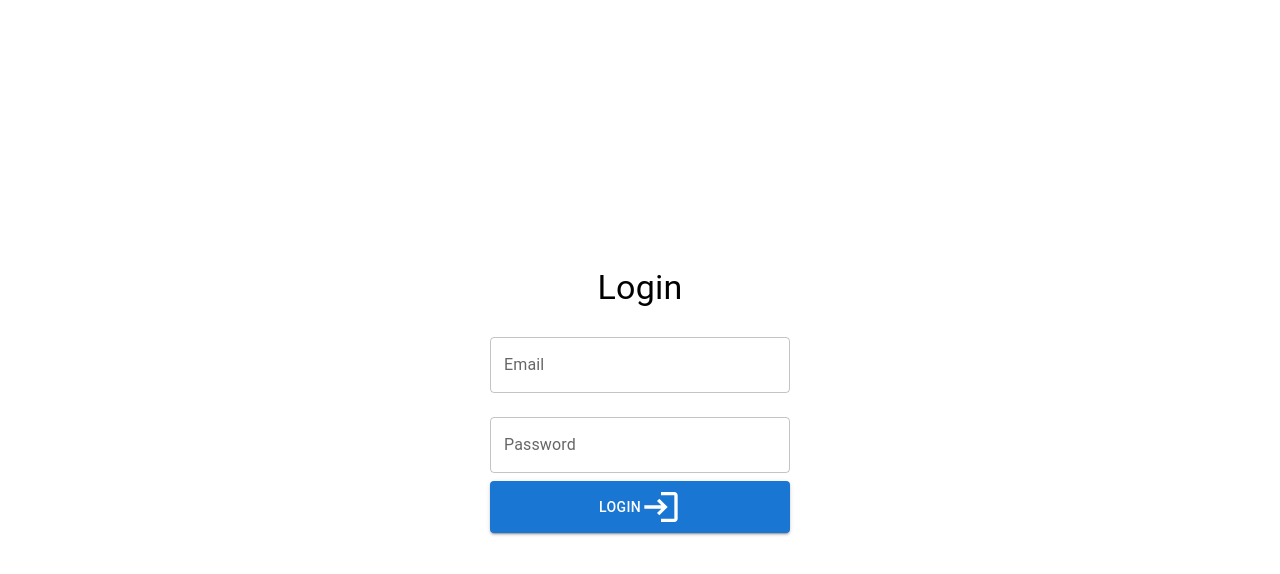
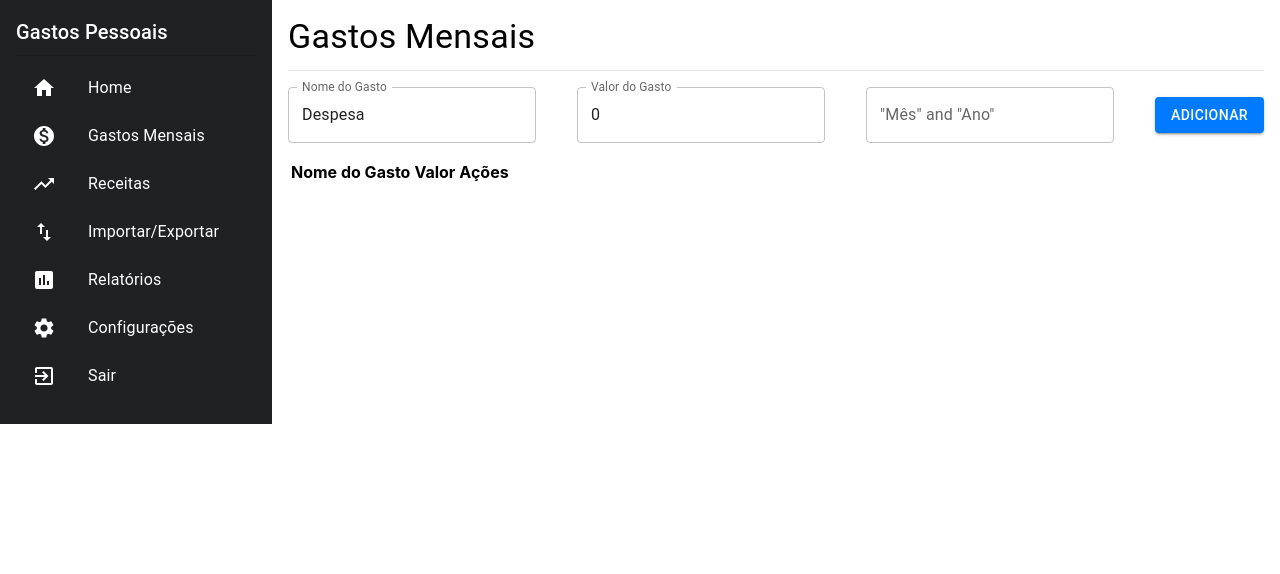
Before and after one commit to gabrielguedesflores/personal-finances, a React (Create React App) app: page /gastos-mensais in a window 1280 px wide. Before the commit this address led to /. Shown: the top 574 px of the page. Built offline with nearby package versions, Linux system fonts and the light colour scheme.

Commit message:
feat: criando MonthlyExpenses com cards

```diff
--- a/package.json
+++ b/package.json
@@ -7,8 +7,7 @@
     "@emotion/react": "^11.11.1",
     "@emotion/styled": "^11.11.0",
     "@mui/icons-material": "^5.14.0",
-    "@mui/lab": "^5.0.0-alpha.137",
-    "@mui/material": "^5.14.0",
+    "@mui/material": "^5.14.1",
     "@mui/x-date-pickers": "^6.10.1",
     "@testing-library/jest-dom": "^5.17.0",
     "@testing-library/react": "^13.4.0",
@@ -17,6 +16,7 @@
     "@types/node": "^16.18.38",
     "@types/react": "^18.2.15",
     "@types/react-dom": "^18.2.7",
+    "moment": "^2.29.4",
     "react": "^18.2.0",
     "react-dom": "^18.2.0",
     "react-router-dom": "^6.14.2",
--- a/src/App.tsx
+++ b/src/App.tsx
@@ -10,7 +10,7 @@ import Reports from './pages/Reports';
 import Config from './pages/Config';
 
 const App: React.FC = () => {
-  const [isLoggedIn, setIsLoggedIn] = useState(false);
+  const [isLoggedIn, setIsLoggedIn] = useState(true);
 
   return (
     <Router>
--- a/src/pages/MonthlyExpenses.tsx
+++ b/src/pages/MonthlyExpenses.tsx
@@ -1,26 +1,56 @@
 import * as React from 'react';
 import Sidebar from '../components/Sidebar/Sidebar';
-import { Box, Typography, Divider, List, ListItem, ListItemIcon, ListItemText, TextField, Button, Paper, TextFieldProps } from '@mui/material';
+import { Box, Typography, Divider, TextField, Button, Paper } from '@mui/material';
 import { AccountBalanceWallet, AttachMoney, CreditCard, LocalAtm } from '@mui/icons-material';
-import { DatePicker } from '@mui/lab';
+import { DatePicker } from '@mui/x-date-pickers';
+import { LocalizationProvider } from '@mui/x-date-pickers';
+import { AdapterMoment } from '@mui/x-date-pickers/AdapterMoment'
 
 const MonthlyExpenses: React.FC = () => {
   const [selectedMonth, setSelectedMonth] = React.useState<Date | null>(null);
-  const [monthlyExpenses, setMonthlyExpenses] = React.useState<number[]>([]);
+  const [monthlyExpenses, setMonthlyExpenses] = React.useState<{ id: number; name: string; value: number; month: Date }[]>([]);
   const [amountInputValue, setAmountInputValue] = React.useState<number>(0);
+  const [expenseName, setExpenseName] = React.useState<string>('Despesa');
+  const nextIdRef = React.useRef(1);
 
-  const handleAddExpense = (amount: number) => {
-    setMonthlyExpenses([...monthlyExpenses, amount]);
+  const handleAddExpense = () => {
+    if (amountInputValue <= 0 || !selectedMonth || !expenseName) {
+      alert('Preencha todos os campo');
+      return false;
+    }
+
+    const newExpense = {
+      id: nextIdRef.current,
+      name: expenseName,
+      value: amountInputValue,
+      month: new Date(selectedMonth)
+    };
+
+    setMonthlyExpenses([...monthlyExpenses, newExpense]);
+    setAmountInputValue(0);
+    setExpenseName('');
+    nextIdRef.current += 1;
+  };
+
+  const handleEditExpense = (index: number, newValue: number) => {
+    const updatedExpenses = [...monthlyExpenses];
+    updatedExpenses[index].value = newValue;
+    setMonthlyExpenses(updatedExpenses);
+  };
+
+  const handleDeleteExpense = (index: number) => {
+    const updatedExpenses = [...monthlyExpenses];
+    updatedExpenses.splice(index, 1);
+    setMonthlyExpenses(updatedExpenses);
   };
 
   const filteredExpenses = monthlyExpenses.filter((expense) => {
-    if (!selectedMonth) return true;
-    const expenseMonth = new Date(expense).getMonth();
-    const selectedMonthValue = selectedMonth.getMonth();
-    return expenseMonth === selectedMonthValue;
+    if (selectedMonth) return true;
   });
 
+
   return (
+    <LocalizationProvider dateAdapter={AdapterMoment}>
       <Box sx={{ display: 'flex' }}>
         <Sidebar />
         <Box sx={{ flex: 1, padding: 2 }}>
@@ -28,38 +58,55 @@ const MonthlyExpenses: React.FC = () => {
             Gastos Mensais
           </Typography>
           <Divider />
-        <DatePicker
-          label="Selecione o mês"
-          value={selectedMonth}
-          onChange={(newValue : Date | null) => setSelectedMonth(newValue)}
-          renderInput={(params: TextFieldProps) => <TextField {...params} />}
+          <Box sx={{ display: 'flex', justifyContent: 'space-between', alignItems: 'center', mt: 2 }}>
+            <TextField
+              label="Nome do Gasto"
+              value={expenseName}
+              onChange={(e) => setExpenseName(e.target.value)}
             />
-        <Box sx={{ display: 'flex', justifyContent: 'space-between', alignItems: 'center', mt: 2 }}>
             <TextField
               label="Valor do Gasto"
               type="number"
               value={amountInputValue}
               onChange={(e) => setAmountInputValue(Number(e.target.value))}
             />
-          <Button variant="contained" onClick={() => handleAddExpense(amountInputValue)}>
+            <DatePicker label={'"Mês" and "Ano"'} views={['month', 'year']} value={selectedMonth} onChange={setSelectedMonth} />
+            <Button variant="contained" onClick={handleAddExpense}>
               Adicionar
             </Button>
           </Box>
           <Box sx={{ mt: 2 }}>
+            <table>
+              <thead>
+                <tr>
+                  <th>Nome do Gasto</th>
+                  <th>Valor</th>
+                  <th>Ações</th>
+                </tr>
+              </thead>
+              <tbody>
                 {filteredExpenses.map((expense, index) => (
-            <Paper key={index} sx={{ p: 2, mt: 2, width: 300 }}>
-              <Typography variant="subtitle1" gutterBottom>
-                Gasto #{index + 1}
-              </Typography>
-              <Typography variant="h6" gutterBottom>
-                R$ {expense.toFixed(2)}
-              </Typography>
-            </Paper>
+                  <tr key={index}>
+                    <td>{expense.name}</td>
+                    <td>R$ {expense.value.toFixed(2)}</td>
+                    <td>
+                      <Button variant="outlined" onClick={() => handleEditExpense(index, expense.value)}>
+                        Editar
+                      </Button>
+                      <Button variant="outlined" onClick={() => handleDeleteExpense(index)}>
+                        Excluir
+                      </Button>
+                    </td>
+                  </tr>
                 ))}
+              </tbody>
+            </table>
           </Box>
         </Box>
       </Box>
+    </LocalizationProvider>
   );
+
 }
 
 export default MonthlyExpenses;
```
Also changed, not shown: 1 other file (tests, documents, lock files or other folders). Lines whose indentation alone changed are shown as unchanged.
